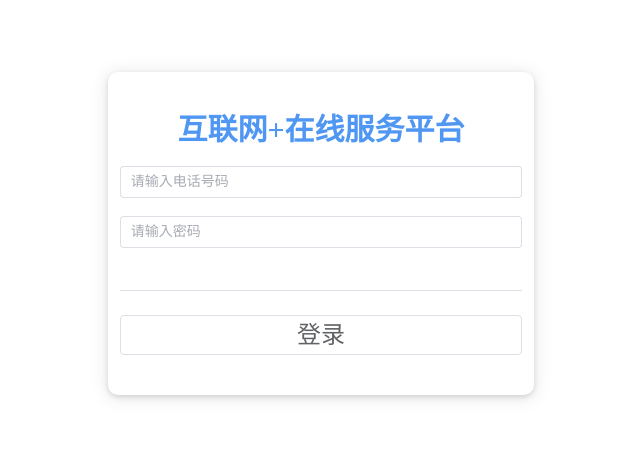
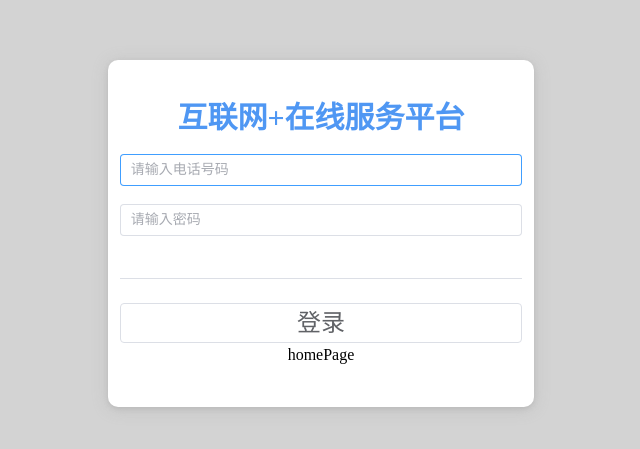
Before and after one commit to BSJJC/Found-this-back-end, a Vue app: page / in a window 1280 px wide. Shown: the part 167-616 px from the top of the page, without its empty margins (319-959 px from the left). Built offline with nearby package versions, Linux system fonts and the light colour scheme; a web font is replaced by a local one.

Commit message:
start: delete tailwind css test

```diff
--- a/src/App.vue
+++ b/src/App.vue
@@ -1,7 +1,9 @@
 <script lang="ts" setup></script>
 
 <template>
-  <main>
-    <RouterView />
-  </main>
+  <router-view v-slot="{ Component }">
+    <transition name="fade">
+      <Component :is="Component" />
+    </transition>
+  </router-view>
 </template>
--- a/src/router/index.ts
+++ b/src/router/index.ts
@@ -1,6 +1,7 @@
+import { createRouter, createWebHistory } from 'vue-router'
 import TheTest from '@/views/TheTest.vue';
-import LogInVue from '@/views/LogIn.vue'
-import { createRouter, createWebHistory } from 'vue-router'
+import LogInVue from '@/views/LogIn.vue';
+import HomePage from '@/views/HomePage.vue';
 
 const router = createRouter({
   history: createWebHistory(import.meta.env.BASE_URL),
@@ -11,6 +12,11 @@ const router = createRouter({
       component: LogInVue,
     },
     {
+      path: "/homePage",
+      name: "HomePage",
+      component: HomePage,
+    },
+    {
       path: "/test",
       name: "theTest",
       component: TheTest,
--- /dev/null
+++ b/src/scss/_animations.scss
@@ -0,0 +1,19 @@
+.fade-enter {
+  opacity: 1;
+}
+.fade-enter-to {
+  opacity: 1;
+}
+.fade-enter-active {
+  transition: 0.5s; /* MISSING RULE */
+}
+
+.fade-leave {
+  opacity: 0;
+}
+.fade-leave-to {
+  opacity: 0;
+}
+.fade-leave-active {
+  transition: 0.5s; /* MISSING RULE */
+}
--- a/src/scss/_base.scss
+++ b/src/scss/_base.scss
@@ -1,6 +1,6 @@
 * {
   margin: 0;
   padding: 100;
-  transition: all 0.3s ease-in-out;
   font-family: "得意黑";
+  overflow: hidden;
 }
--- a/src/scss/index.scss
+++ b/src/scss/index.scss
@@ -1,3 +1,4 @@
 @use "./varibales";
 @use "./base";
 @use "./layouts";
+@use "./animations";
--- /dev/null
+++ b/src/style/index.css
@@ -0,0 +1,12 @@
+@charset "UTF-8";
+:root {
+  --font-color-primary: #4f97f3;
+  --btn-color-primary: #4f97f3;
+}
+
+* {
+  margin: 0;
+  padding: 100;
+  font-family: "得意黑";
+  overflow: hidden;
+}
--- /dev/null
+++ b/src/views/HomePage.vue
@@ -0,0 +1,14 @@
+<script lang="ts" setup></script>
+
+<template>
+  <div class="flex-base">
+    <router-link to="/">Home</router-link>
+  </div>
+</template>
+
+<style lang="scss">
+.flex-base {
+  min-height: 100vh;
+  background-color: lightgray;
+}
+</style>
--- a/src/views/LogIn.vue
+++ b/src/views/LogIn.vue
@@ -61,7 +61,7 @@ const submitForm = async (formEl: FormInstance | undefined): Promise<void> => {
       console.log("submit!");
       setTimeout(() => {
         router.push({
-          name: "theTest",
+          name: "HomePage",
         });
       }, 500);
     } else {
@@ -96,6 +96,7 @@ const submitForm = async (formEl: FormInstance | undefined): Promise<void> => {
           v-model="logInInfo.phoneNum"
           type="number"
           placeholder="请输入电话号码"
+          autofocus="true"
           clearable
         />
       </el-form-item>
@@ -120,6 +121,7 @@ const submitForm = async (formEl: FormInstance | undefined): Promise<void> => {
           登录
         </el-button>
       </el-form-item>
+      <routerLink to="/homePage">homePage</routerLink>
     </el-form>
   </div>
 </template>
```
